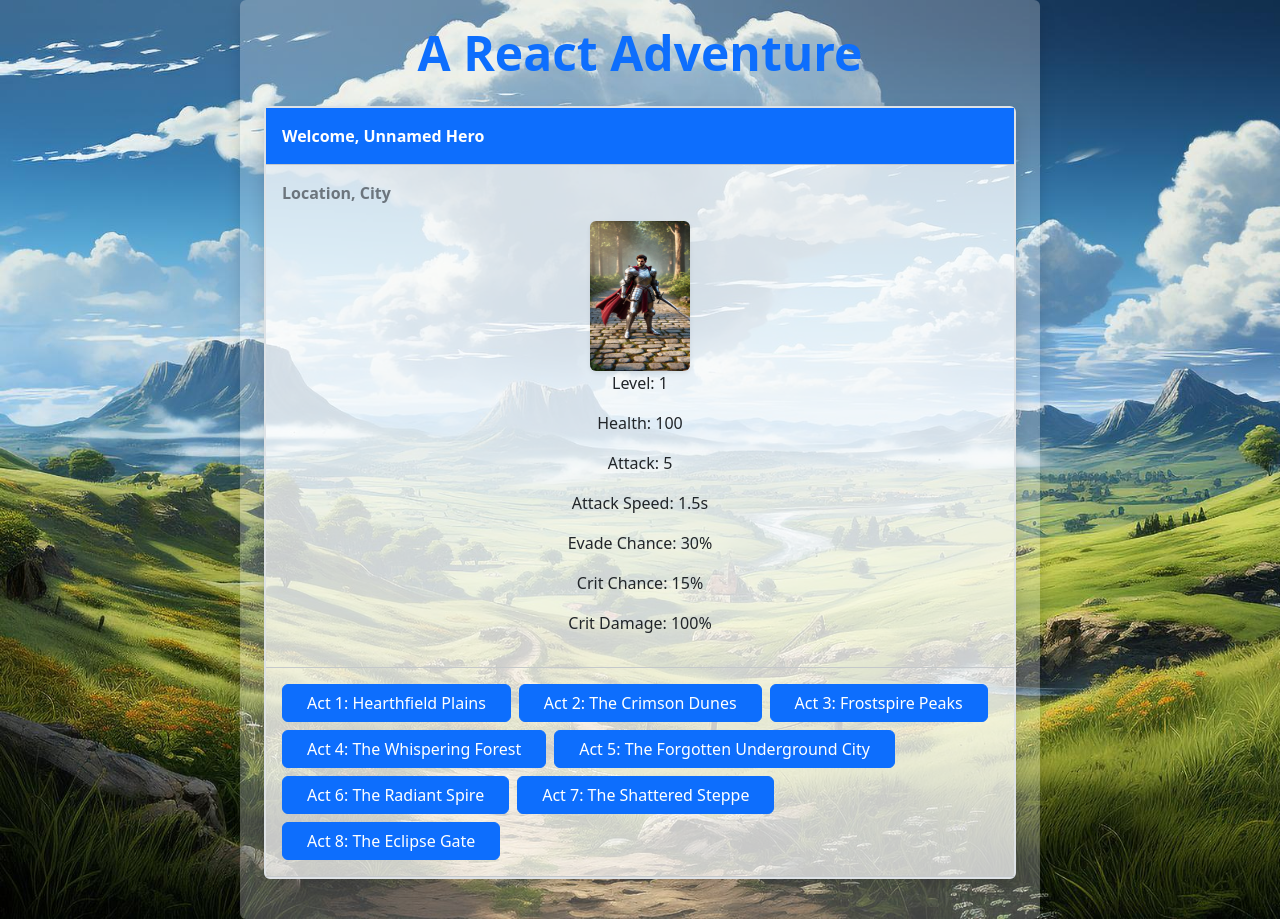
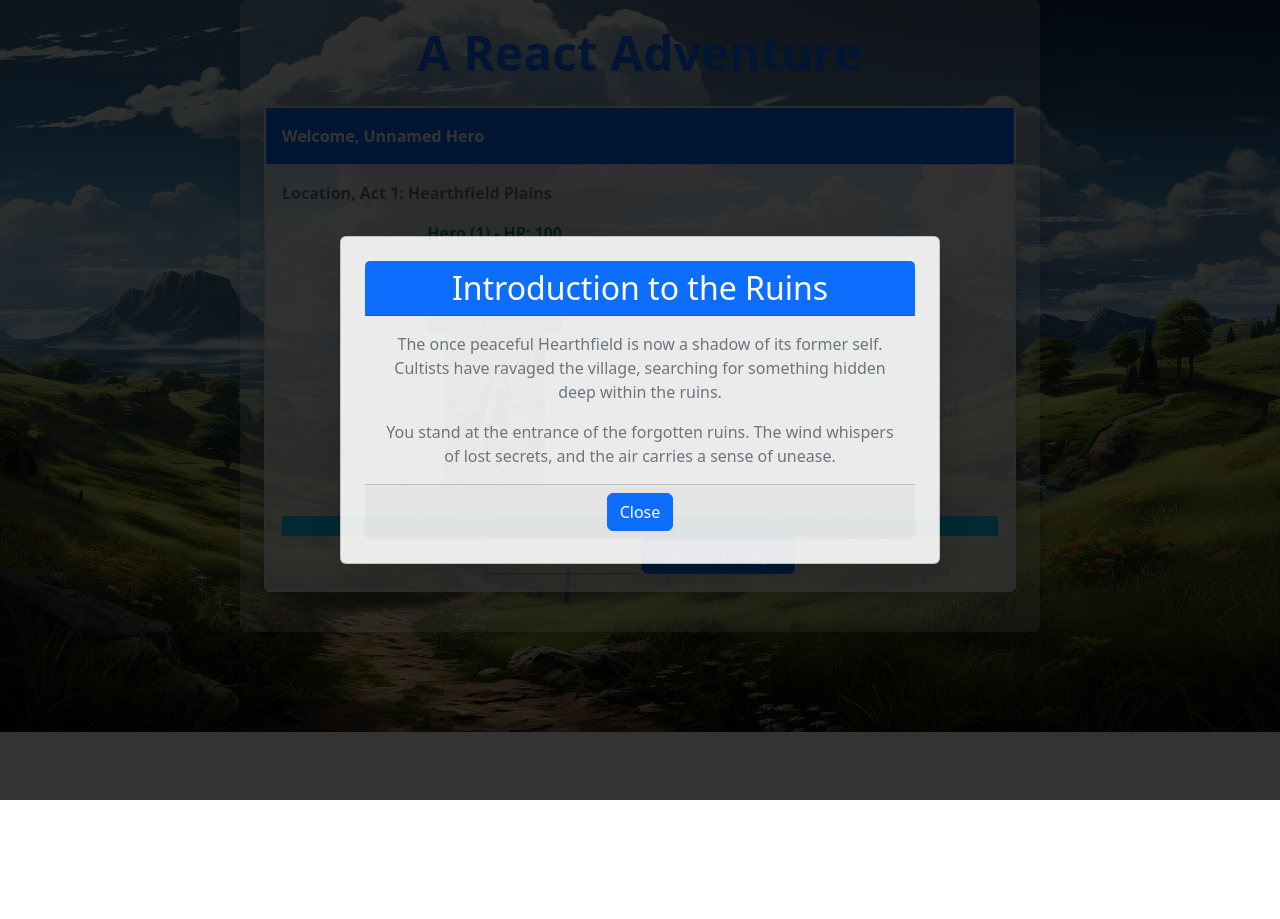
Before and after one commit to LevelUpTutorial/react-adventure, a React (Vite) app: page / in a window 1280 px wide. Both pictures are taken after a click on the button "Start New Adventure". After the commit the page ends 800 px from the top, so only its background shows below. Built offline with nearby package versions, Linux system fonts and the light colour scheme.

Commit message:
Update starting location

```diff
--- a/src/Game.jsx
+++ b/src/Game.jsx
@@ -12,7 +12,7 @@ const TICK_DURATION_CITY = 1000;
 function Game({ heroName, gender, isGameRunning }) {
   // Initialize game state in React state
   const [gameState, setGameState] = useState(
-    new GameState(heroName, gender, GameState.DEFAULT_LOCATION)
+    new GameState(heroName, gender, GameState.LOCATION_ADVENTURE_ACT1)
   );
 
   const [storyEvent, setStoryEvent] = useState(null); // Holds the active story event object ({ title, text, background }).
```
